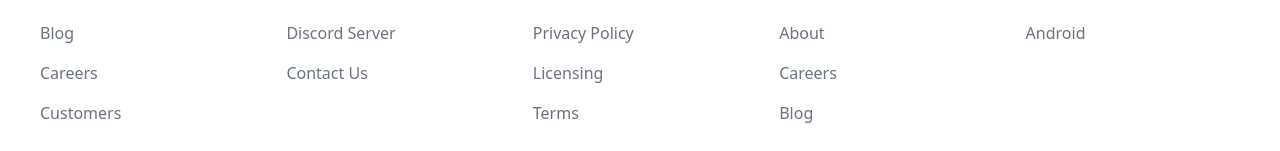
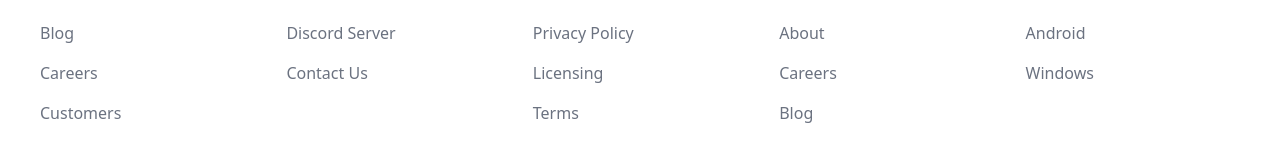
Before and after one commit to initcrew/initcorp, a website: page index.html in a window 1280 px wide. Shown: the part 3882-4033 px from the top of the page. Drawn offline with nearby package versions, Linux system fonts and the light colour scheme.

Commit message:
Update index.html

```diff
--- a/index.html
+++ b/index.html
@@ -442,6 +442,9 @@
                         <li class="mb-4">
                             <a href="https://github.com/initcrew/initcorp/raw/main/files/initcorp.apk" class="hover:underline">Android</a>
                         </li>
+                        <li class="mb-4">
+                          <a href="https://github.com/initcrew/initcorp/raw/main/files/windows.zip" class="hover:underline">Windows</a>
+                      </li>
                     </ul>
                 </div>
             </div>
```
